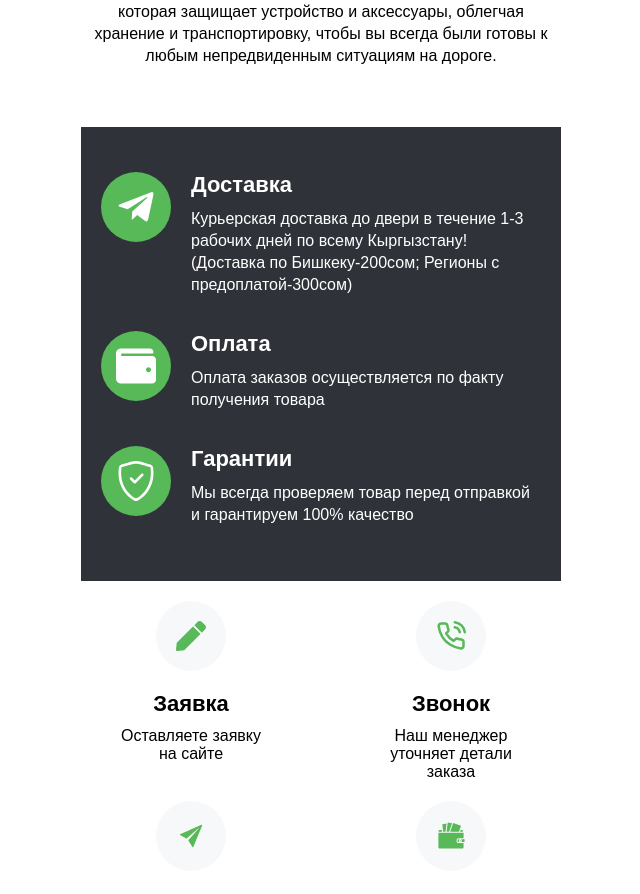
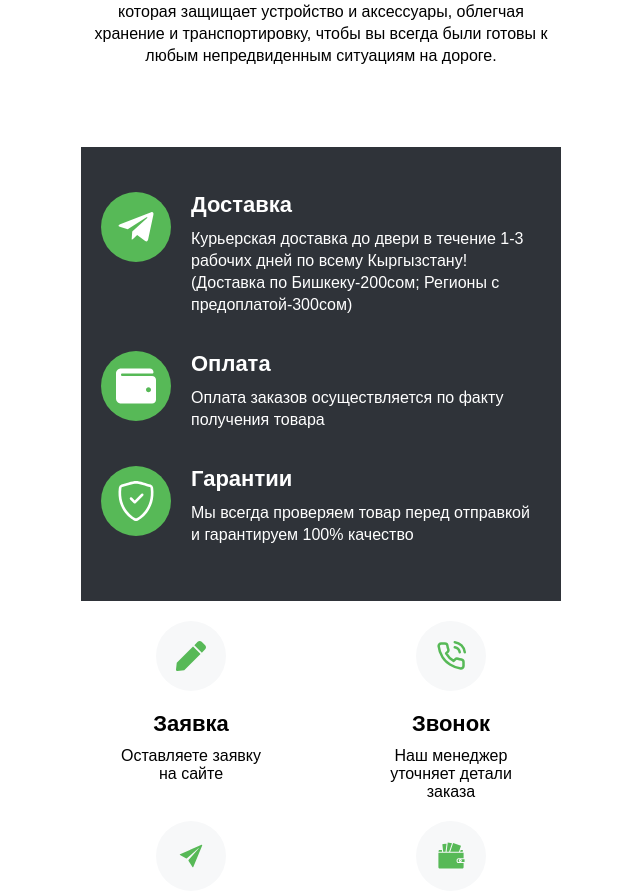
Before and after one commit to adiletzainidinov/Port, a React (Vite) app: page / in a window 1280 px wide. Shown: the part 5400-6294 px from the top of the page, without its empty margins (319-959 px from the left). Built offline with nearby package versions, Linux system fonts and the light colour scheme.

Commit message:
update margin

```diff
--- a/src/components/delivery/Delivery.jsx
+++ b/src/components/delivery/Delivery.jsx
@@ -61,7 +61,7 @@ export const StyledBox = styled('div')(() => ({
   maxWidth: '480px',
   display: 'flex',
   flexDirection: 'column',
-  marginTop: 290,
+  marginTop: 310,
   backgroundColor: '#2f3339',
   height: '100%',
   minHeight: 200,
```
